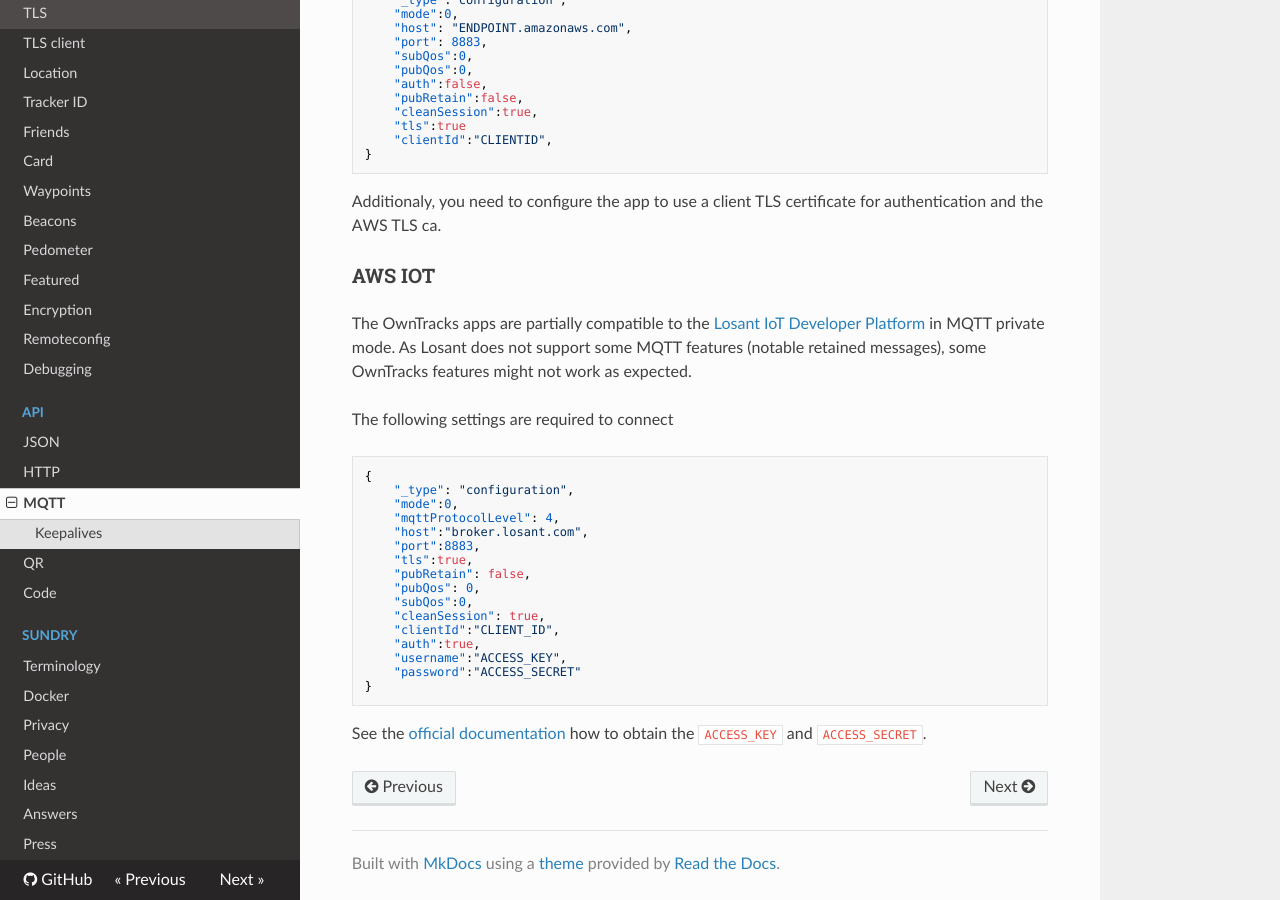
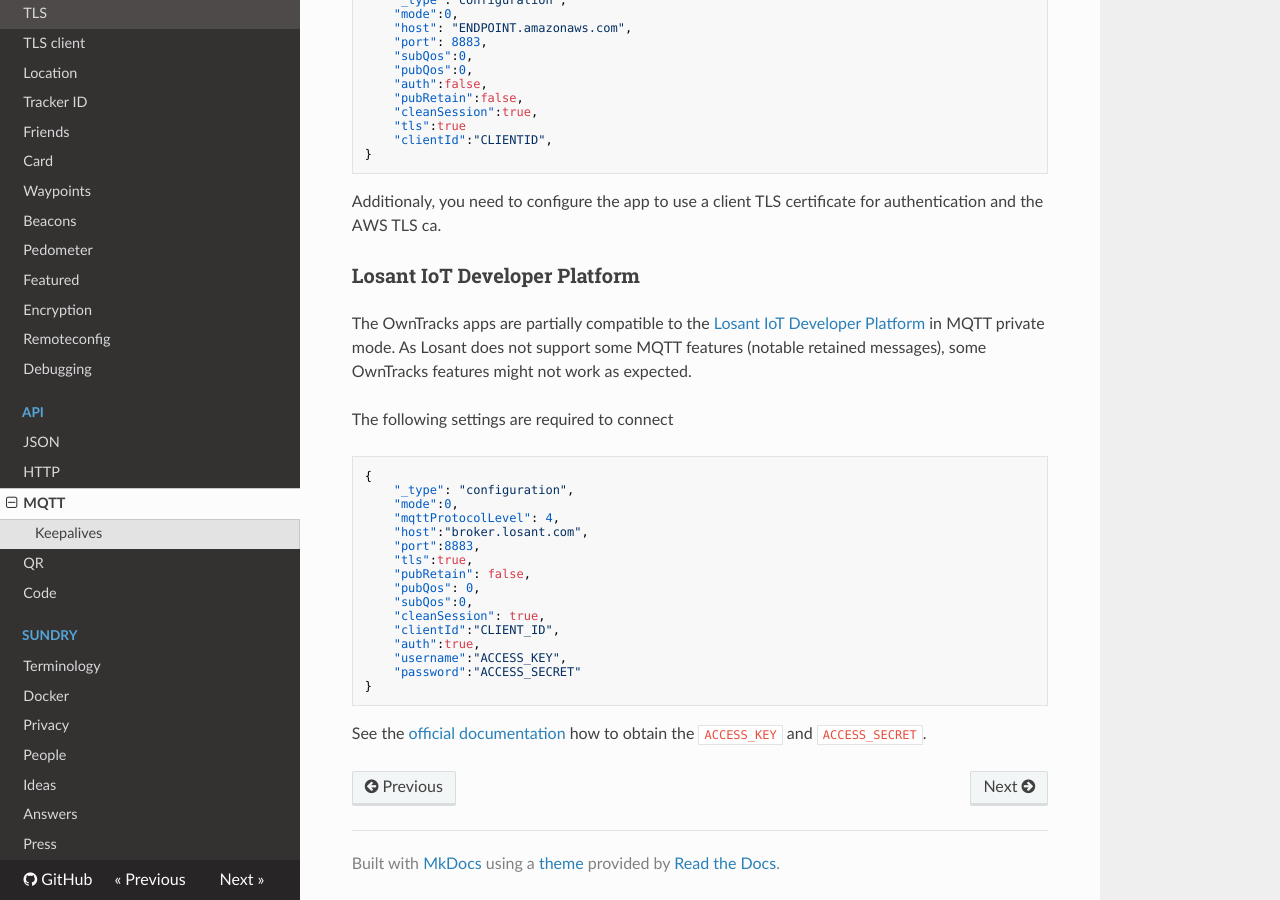
Before and after one commit to owntracks/booklet, an MkDocs documentation site: the page built from docs/tech/mqtt.md, in a window 1280 px wide and 900 px high, scrolled down 970 px. Built offline with MkDocs 1.6.1, drawn with Linux system fonts in a browser that asks for light colours; nearby versions of some CDN libraries; old or Windows-style settings are respelled for this version of MkDocs.

Commit message:
Update mqtt.md

```diff
--- a/docs/tech/mqtt.md
+++ b/docs/tech/mqtt.md
@@ -41,7 +41,7 @@ The following settings are required to connect
 
 Additionaly, you need to configure the app to use a client TLS certificate for authentication and the AWS TLS ca.
 
-### AWS IOT
+### Losant IoT Developer Platform
 The OwnTracks apps are partially compatible to the [Losant IoT Developer Platform](https://www.losant.com/) in MQTT private mode.
 As Losant does not support some MQTT features (notable retained messages), some OwnTracks features might not work as expected.
 
```
